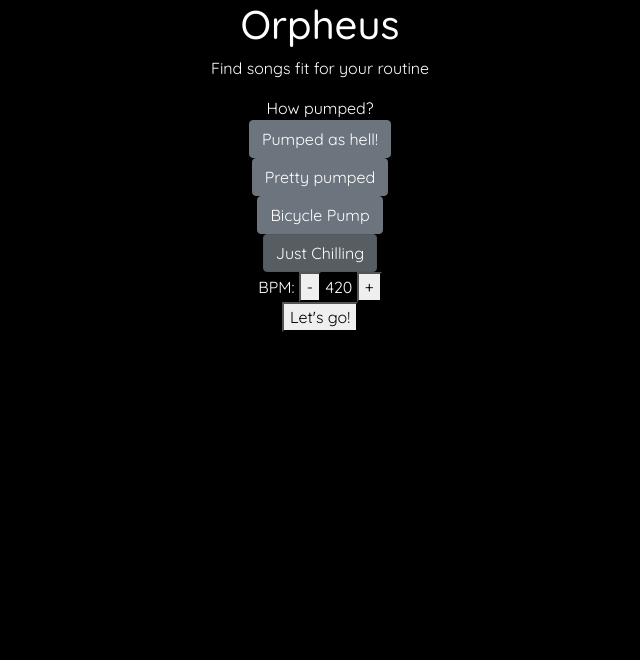
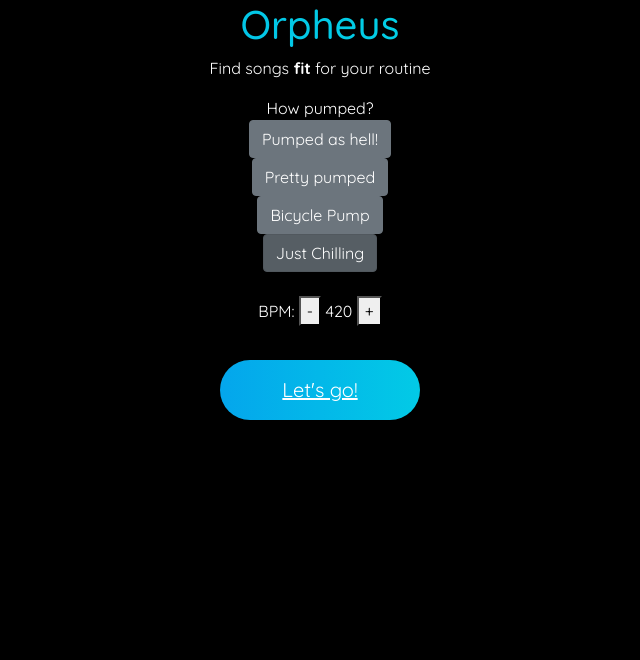
Before and after one commit to Radicitus/Orpheus, a Flask app: page / in a window 1280 px wide. Shown: the top 660 px of the page, without its empty margins (320-960 px from the left). Run offline with Flask 2, Linux system fonts and the light colour scheme; parts of the project's set-up code (start-up, migrations or seed data) failed here and were passed over.

Commit message:
Added gradient to logotype & "Let's go!" button

```diff
--- a/static/main.css
+++ b/static/main.css
@@ -5,6 +5,43 @@ body {
     text-align: center;
 }
 
-h1 {
+.gradient-text {
 
 }
+
+.gradient-text {
+    background-color: black;
+    background-image: linear-gradient(45deg, #04A6EC, #00EEE0);
+    background-size: 100%;
+    background-repeat: repeat;
+    -webkit-background-clip: text;
+    -webkit-text-fill-color: transparent;
+    -moz-background-clip: text;
+    -moz-text-fill-color: transparent;
+}
+
+
+.gradient-button {
+    margin: 10px;
+    font-size: 20px;
+    padding: 15px;
+    text-align: center;
+    transition: 0.5s;
+    background-size: 200% auto;
+    color: #FFF;
+    box-shadow: 0 0 20px #eee;
+    border-radius: 10px;
+    width: 200px;
+    box-shadow: 0 1px 3px rgba(0,0,0,0.12), 0 1px 2px rgba(0,0,0,0.24);
+    transition: all 0.3s cubic-bezier(.25,.8,.25,1);
+    cursor: pointer;
+    display: inline-block;
+    border-radius: 30px;
+}
+.gradient-button:hover{
+    box-shadow: 0 10px 20px rgba(0,0,0,0.19), 0 6px 6px rgba(0,0,0,0.23);
+    margin: 8px 10px 12px;
+}
+
+.gradient-button-1 {background-image: linear-gradient(to right, #04A6EC 0%, #00EEE0 100%)}
+.gradient-button-1:hover { background-position: right center; }
--- a/templates/index.html
+++ b/templates/index.html
@@ -18,8 +18,8 @@
     <title>Orpheus</title>
 </head>
 <body>
-<h1>Orpheus</h1>
-<p>Find songs fit for your routine</p>
+<h1 class="gradient-text">Orpheus</h1>
+<p>Find songs <b>fit</b> for your routine</p>
 
 <form action="/selections" method="post">
     <div>
@@ -37,15 +37,15 @@
             <input class="btn-check" type="radio" id="pumped_1" name="pumped" value="1" checked><label class="btn btn-secondary" for="pumped_1">Just Chilling</label>
         </div>
     </div>
-
+    <br>
     <div id="bpm_selector">
         BPM:
         <button id="bpm_minus">-</button>
         <span id="bpm_val">420</span>
         <button id="bpm_plus">+</button>
     </div>
-
-    <button>Let's go!</button>
+    <br>
+    <a class="gradient-button gradient-button-1">Let's go!</a>
 </form>
 
 <footer>
```
